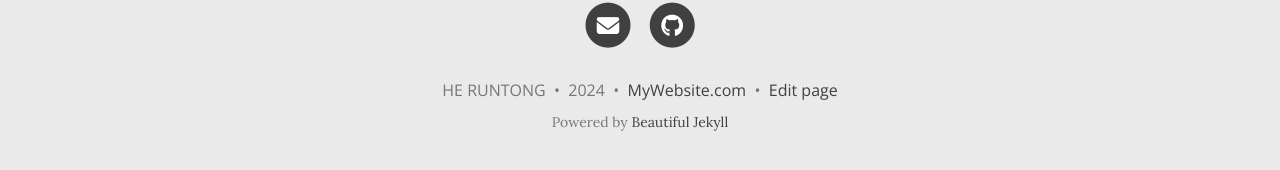
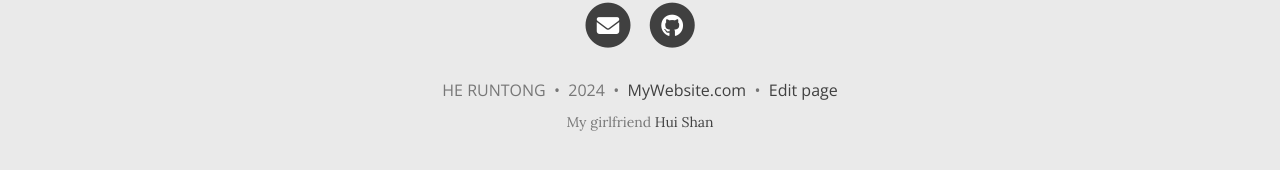
Before and after one commit to Runturn/MyPage, a Jekyll site: the page built from index.html, in a window 1280 px wide and 900 px high, scrolled down 856 px. Shown: the part 717-887 px from the top of the window. Built offline with Jekyll 4.4.1, drawn with Linux system fonts in a browser that asks for light colours; the list of posts is cut into pages by our own code; comment, search, counter and statistics services are not loaded.

Commit message:
Update footer.html

```diff
--- a/_includes/footer.html
+++ b/_includes/footer.html
@@ -38,8 +38,8 @@
 
       </p>
       {% unless site.remove-ads %}<p class="theme-by text-muted">
-        Powered by
-        <a href="https://beautifuljekyll.com">Beautiful Jekyll</a>
+        My girlfriend
+        <a href="https://huiishan99.github.io/web-blog/">Hui Shan</a>
       </p>{% endunless %}
       </div>
     </div>
```
